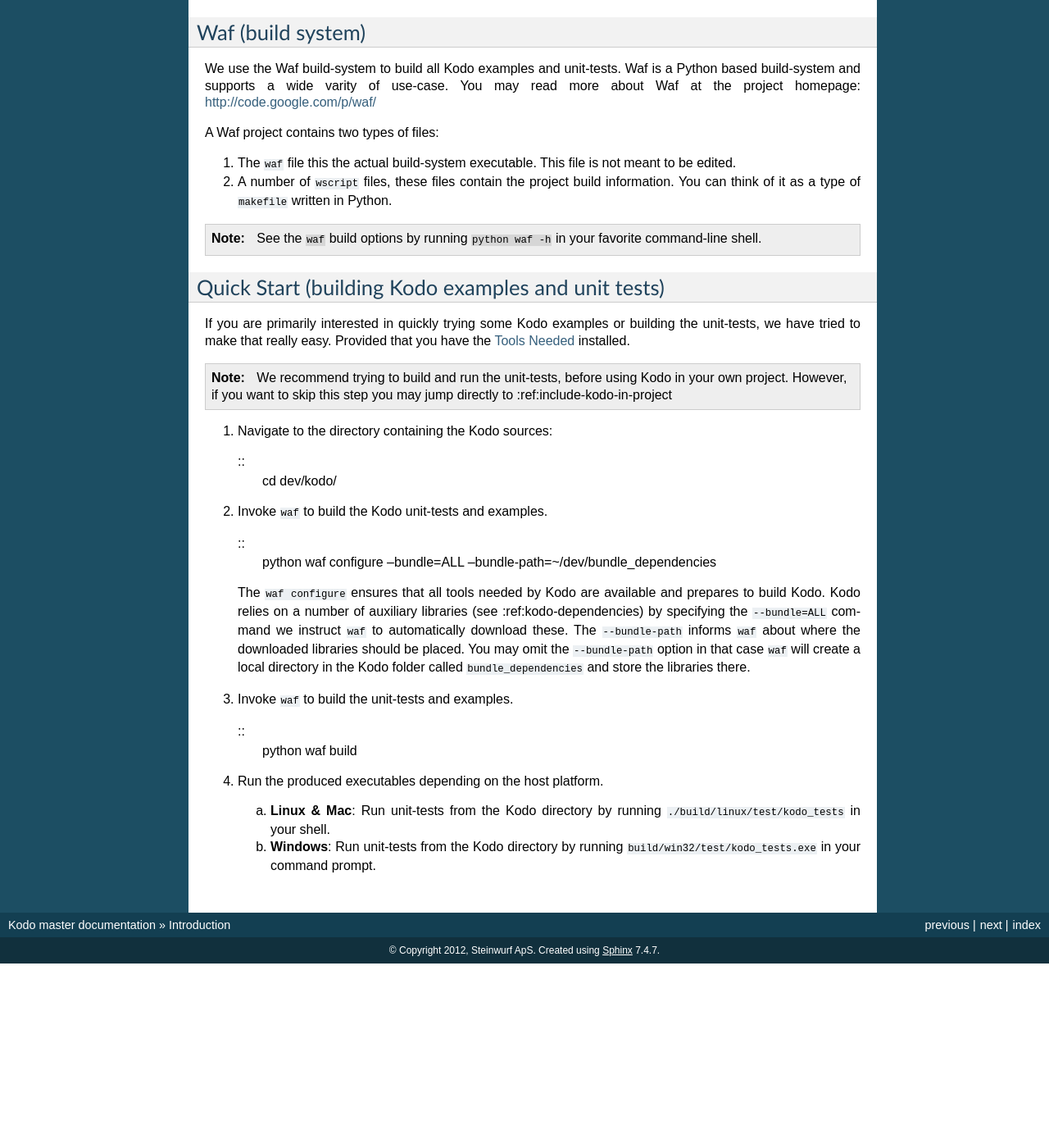
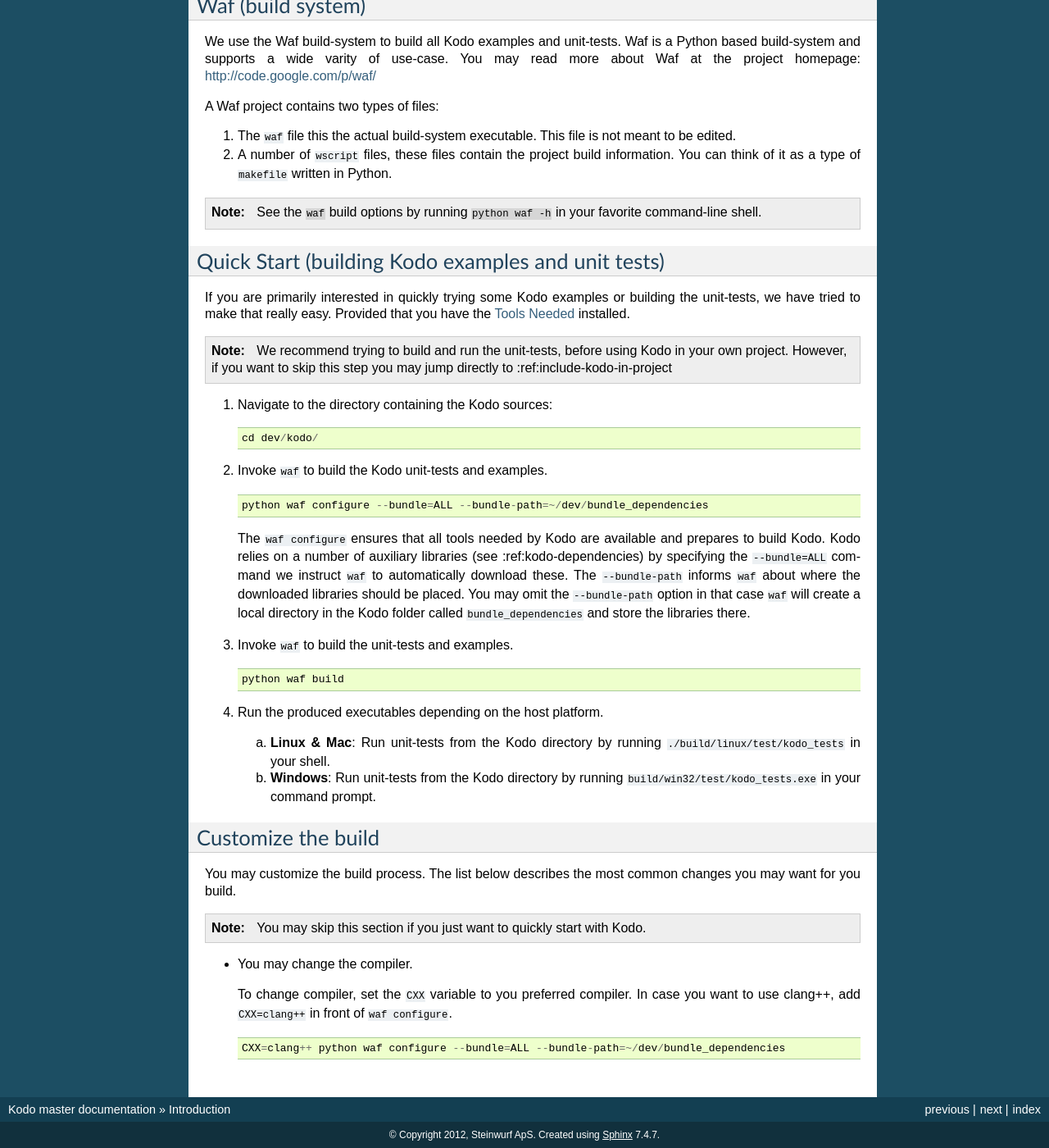
Before and after one commit to msherif4/kodo, a Sphinx documentation site: the page built from docs/source/intro.rst, in a window 1280 px wide and 1400 px high, scrolled down 1970 px. Shown: the whole window at 82% size. Built offline with Sphinx 7.4.7, drawn with Linux system fonts in a browser that asks for light colours; formulas are drawn with MathJax 3; before the commit the page ends 3145 px from its top, so only the background shows below that; some of the changed text lies outside the part shown.

Commit message:
Added how to specify compiler and fixed some warnings in documentation
Signed-off-to-Steinwurf-by: Chres W. Sørensen <cwso08@student.aau.dk>

```diff
--- a/docs/source/contribution/contribution.rst
+++ b/docs/source/contribution/contribution.rst
@@ -73,5 +73,4 @@
 ----
 
 
-..
-   include:: contributors.rst
+.. include:: contributors.rst
--- a/docs/source/howto.rst
+++ b/docs/source/howto.rst
@@ -1,4 +1,5 @@
 .. _howto:
+
 Howtos
 ======
 
--- a/docs/source/intro.rst
+++ b/docs/source/intro.rst
@@ -69,6 +69,7 @@
 Get the dependencies using the following command:
 
 ::
+
   sudo apt-get install g++ python git-core
 
 Download tools (Windows)
@@ -104,12 +105,14 @@
 1. Create a suitable directory for the projects (optional)
 
    ::
+
      mkdir dev
      cd dev
 
 2. Clone and download the Kodo libraries by running:
 
    ::
+
      git clone git://github.com/steinwurf/kodo.git
 
 Alternative: Download the source code as archives
@@ -157,11 +160,13 @@
 1. Navigate to the directory containing the Kodo sources:
 
    ::
+
      cd dev/kodo/
 
 2. Invoke ``waf`` to build the Kodo unit-tests and examples.
 
    ::
+
      python waf configure --bundle=ALL --bundle-path=~/dev/bundle_dependencies
 
    The ``waf configure`` ensures that all tools needed by Kodo are
@@ -177,6 +182,7 @@
 3. Invoke ``waf`` to build the unit-tests and examples.
 
    ::
+
      python waf build
 
 4. Run the produced executables depending on the host platform.
@@ -186,3 +192,20 @@
 
    b. **Windows**: Run unit-tests from the Kodo directory by running
       ``build/win32/test/kodo_tests.exe`` in your command prompt.
+
+Customize the build
+-------------------
+
+You may customize the build process. The list below describes the most
+common changes you may want for you build.
+
+.. note:: You may skip this section if you just want to quickly start with Kodo.
+
+* You may change the compiler.
+
+  To change compiler, set the ``CXX`` variable to you preferred compiler.
+  In case you want to use clang++, add ``CXX=clang++`` in front of ``waf configure``.
+
+  ::
+
+    CXX=clang++ python waf configure --bundle=ALL --bundle-path=~/dev/bundle_dependencies
```
Also changed, not shown: docs/source/user.rst (+21 -9 lines), docs/source/using_kodo.rst (+4 -5 lines).
